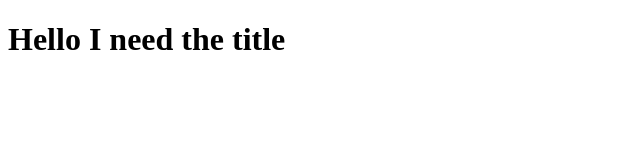
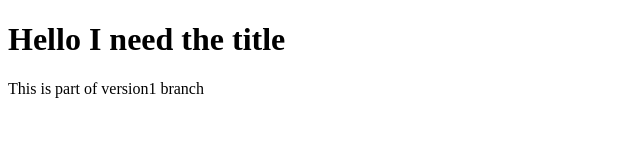
Before and after one commit to gamwebdev/Test, a plain HTML site: page index.html in a window 1280 px wide. Shown: the whole page, without its empty margins (0-640 px from the left). Drawn offline with Linux system fonts and the light colour scheme.

Commit message:
version1 chamges

```diff
--- a/index.html
+++ b/index.html
@@ -6,5 +6,6 @@
 </head>
 <body>
 	<h1> Hello I need the title</h1>
+	<p> This is part of version1 branch</p>
 </body>
 </html>
```
